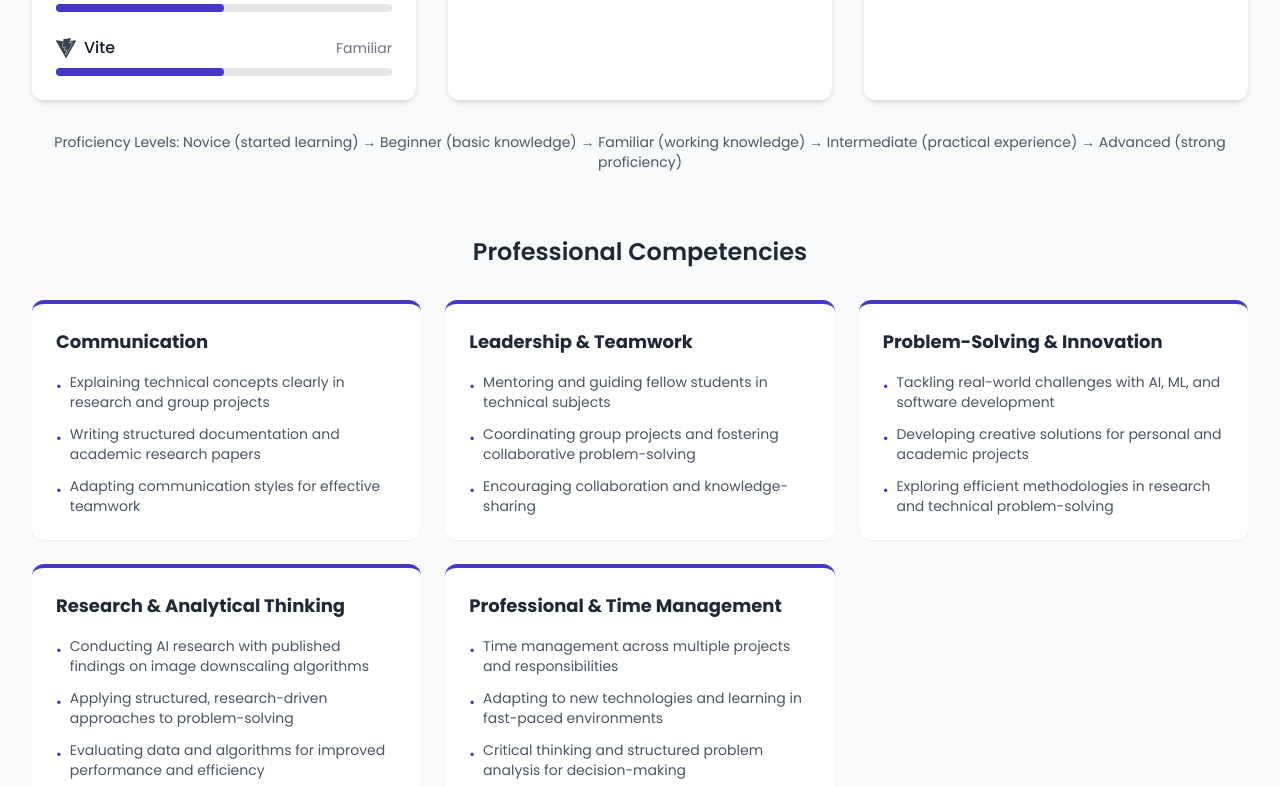
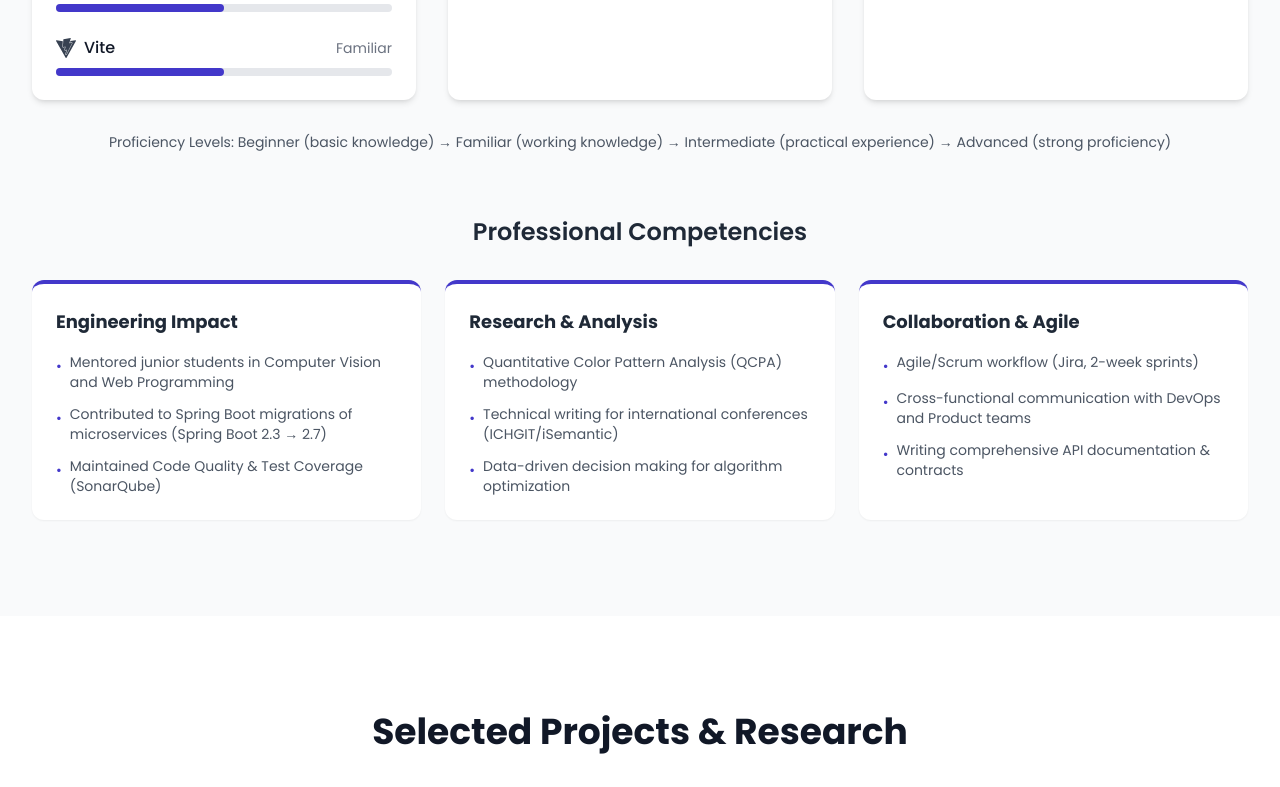
Before and after one commit to AuraKris/portfolio, a React (Vite) app: page / in a window 1280 px wide. Shown: the part 2840-3627 px from the top of the page. Built offline with nearby package versions, Linux system fonts and the light colour scheme; the HTML template or start-up script is replaced by a standard one.

Commit message:
fix wording and skills

```diff
--- a/src/components/About.jsx
+++ b/src/components/About.jsx
@@ -40,7 +40,7 @@ const About = () => {
               <h3 className="text-xl font-semibold">Backend Engineering</h3>
             </div>
             <p className="text-gray-600">
-              Building enterprise microservices at <b>Blibli</b> using <b>Spring Boot (2.7/3.x)</b>, <b>Kafka</b>, and <b>Project Reactor</b>.
+              Building enterprise microservices at <b>Blibli</b> using <b>Spring Boot (2.7/3.4)</b>, <b>Kafka</b>, and <b>Project Reactor</b>.
               Experienced in migrating legacy monoliths to hybrid reactive architectures.
             </p>
           </motion.div>
@@ -96,7 +96,7 @@ const About = () => {
           <div className="space-y-6 text-gray-700 leading-relaxed">
             <p>
               I am a <b>Software Engineer</b> with a dual focus on robust backend infrastructure and applied artificial intelligence.
-              Currently, I work with the <b>B2G Technology Team at Blibli</b> (Djarum Group), where I help maintain the SIPLah procurement platform.
+              Currently, I work with the <b>B2G Technology Team at Blibli</b>, where I help maintain the SIPLah procurement platform.
             </p>
             <p>
               My core expertise lies in <b>developing features and modernizing legacy systems</b>. I recently contributed to technical initiatives to continue the
--- a/src/components/Skills.jsx
+++ b/src/components/Skills.jsx
@@ -45,44 +45,27 @@ const Skills = () => {
 
   const softSkills = [
     {
-      category: "Communication",
+      category: "Engineering Impact",
       skills: [
-        "Explaining technical concepts clearly in research and group projects",
-        "Writing structured documentation and academic research papers",
-        "Adapting communication styles for effective teamwork"
+        "Mentored junior students in Computer Vision and Web Programming",
+        "Contributed to Spring Boot migrations of microservices (Spring Boot 2.3 → 2.7)",
+        "Maintained Code Quality & Test Coverage (SonarQube)"
       ]
     },
     {
-      category: "Leadership & Teamwork",
+      category: "Research & Analysis",
       skills: [
-        "Mentoring and guiding fellow students in technical subjects",
-        "Coordinating group projects and fostering collaborative problem-solving",
-        "Encouraging collaboration and knowledge-sharing"
+        "Quantitative Color Pattern Analysis (QCPA) methodology",
+        "Technical writing for international conferences (ICHGIT/iSemantic)",
+        "Data-driven decision making for algorithm optimization"
       ]
     },
     {
-      category: "Problem-Solving & Innovation",
+      category: "Collaboration & Agile",
       skills: [
-        "Tackling real-world challenges with AI, ML, and software development",
-        "Developing creative solutions for personal and academic projects",
-        "Exploring efficient methodologies in research and technical problem-solving",
-      ]
-    },
-    {
-      category: "Research & Analytical Thinking",
-      skills: [
-        "Conducting AI research with published findings on image downscaling algorithms",
-        "Applying structured, research-driven approaches to problem-solving",
-        "Evaluating data and algorithms for improved performance and efficiency",
-      ]
-    },
-    {
-      category: "Professional & Time Management",
-      skills: [
-        "Time management across multiple projects and responsibilities",
-        "Adapting to new technologies and learning in fast-paced environments",
-        "Critical thinking and structured problem analysis for decision-making",
-        "Research methodology and technical writing"
+        "Agile/Scrum workflow (Jira, 2-week sprints)",
+        "Cross-functional communication with DevOps and Product teams",
+        "Writing comprehensive API documentation & contracts"
       ]
     }
   ];
@@ -211,7 +194,7 @@ const Skills = () => {
           transition={{ duration: 0.5, delay: 0.6 }}
           viewport={{ once: true }}
         >
-          <p>Proficiency Levels: Novice (started learning) → Beginner (basic knowledge) →
+          <p>Proficiency Levels: Beginner (basic knowledge) →
             Familiar (working knowledge) → Intermediate (practical experience) → Advanced (strong proficiency)</p>
         </motion.div>
 
```
